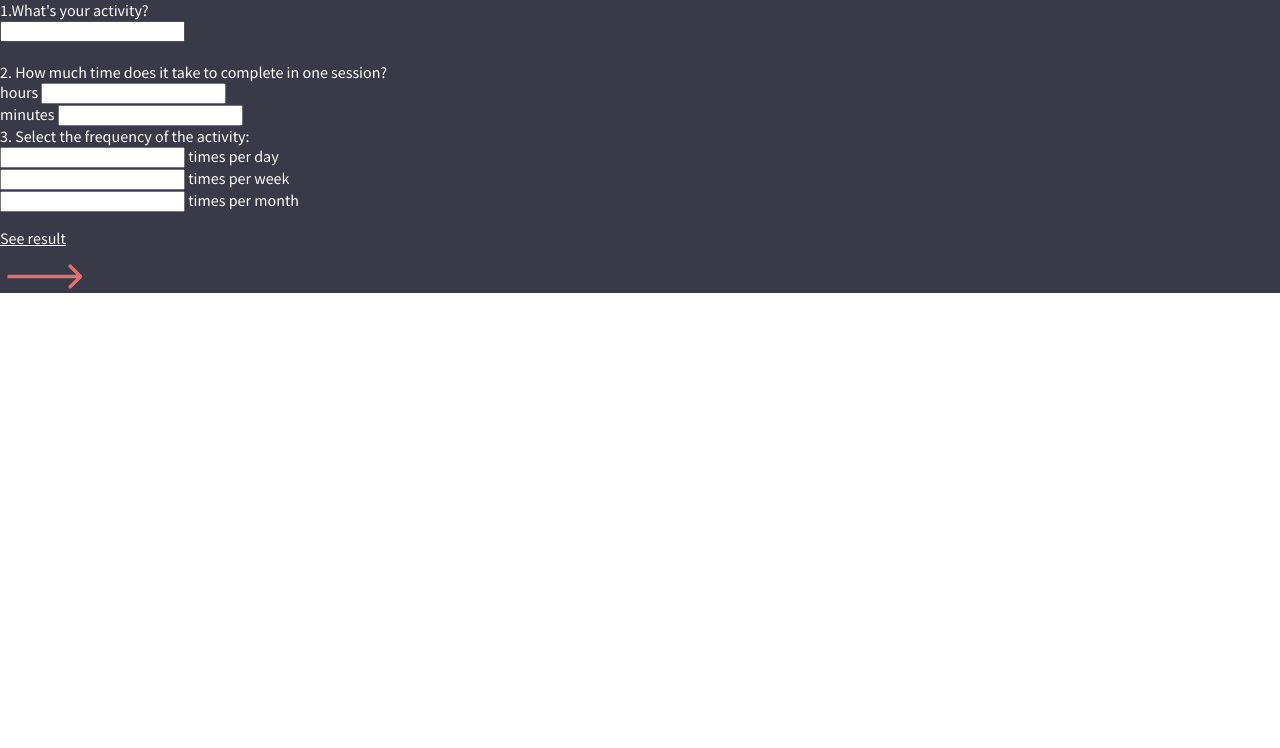
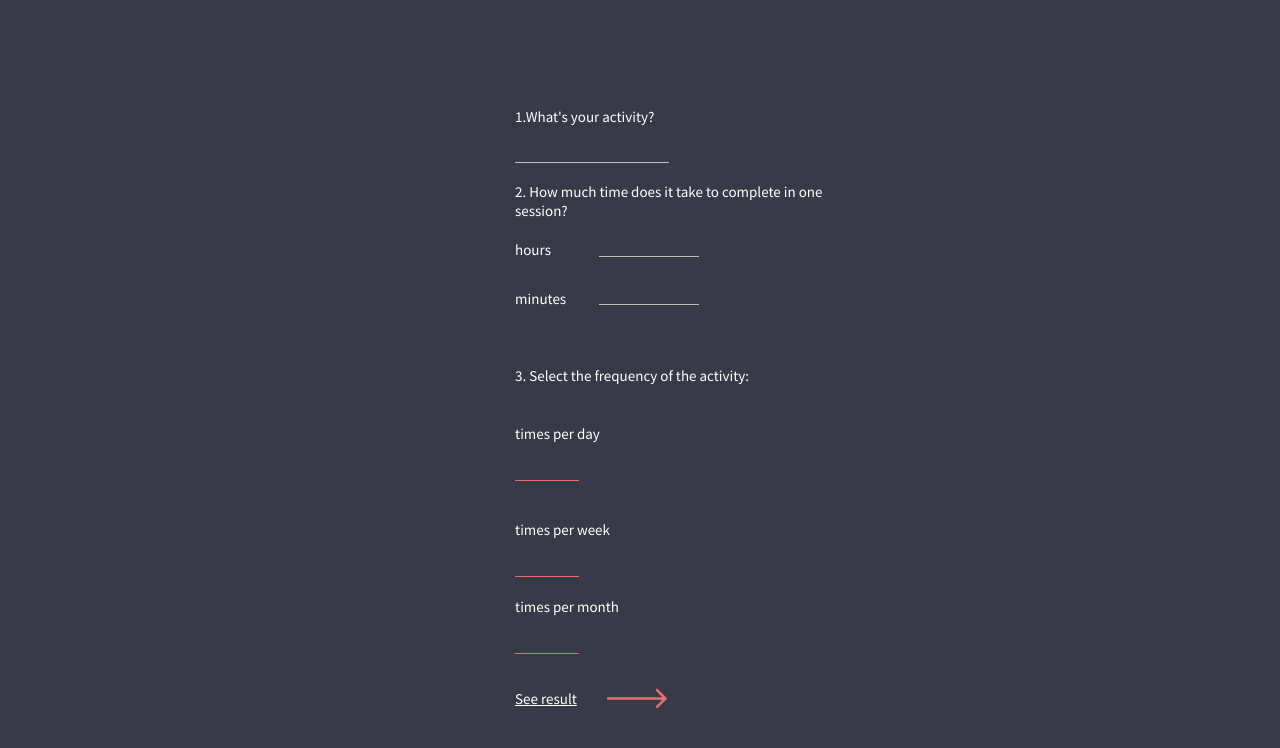
Before and after one commit to Marius4568/where-yo-time-at, a plain HTML site: page select-mob.html in a window 1280 px wide. Drawn offline with nearby package versions, Linux system fonts and the light colour scheme.

Commit message:
'2 commit'

```diff
--- a/select-mob.html
+++ b/select-mob.html
@@ -10,7 +10,7 @@
     <body data-barba="wrapper">
         <div data-barba="container" data-barba-namespace="mob-select">
             <div class="transition-div">
-
+                <div class="right-section-mob-wrapper">
                 <div class="right-section-mob">
                     <div class="form-wrapper-mob">
                         <form>
@@ -46,7 +46,7 @@
                                     <input class="text-input-style-red-mob" type="number" id="tpmonth" name="tpmonth"> <label for="tpmonth">times per month</label>
                                 </div>
                             </div>
-                        </form>
+
                             <a href="./result.html">
                                 <div class="next-btn-mob">
                                     <p>See result</p>
@@ -55,12 +55,16 @@
                                     </svg>
                                 </div>
                             </a>
+
+                        </form>
+
+                    </div>
                 </div>
             </div>
             </div>
         </div>
         <script src="https://unpkg.com/@barba/core"></script>
         <script src="https://cdnjs.cloudflare.com/ajax/libs/gsap/3.2.4/gsap.min.js"></script>
-        <script src="./main.js"></script>
+        <script type = "modules" src="./main.js"></script>
     </body>
 </html>
--- a/style.css
+++ b/style.css
@@ -250,14 +250,16 @@ height: 49%;
 padding: 0px 15%;
 }
 
-.right-section {
+/*//////////////*/
+
+.right-section, .right-section-mob {
 padding: 30px 30px 0 30px;
 display: inline-block;
 width: 60%;
 justify-self: flex-start;
 }
 
-.form-wrapper {
+.form-wrapper, .form-wrapper-mob {
 height: 100%;
 width: 100%;
 
@@ -281,7 +283,7 @@ input:-webkit-autofill:focus {
     transition: none;
   }
 
-.text-input-style {
+.text-input-style, .text-input-style-mob {
     border: none;
     border-bottom: 1px solid rgb(192, 192, 192);
     background: transparent;
@@ -292,7 +294,7 @@ input:-webkit-autofill:focus {
     width: 50%;
 }
 
-.text-input-style-red {
+.text-input-style-red, .text-input-style-red-mob {
     border: none;
     border-bottom: 1px solid #E07171;
     background: transparent;
@@ -303,7 +305,7 @@ input:-webkit-autofill:focus {
     width: 60px;
 }
 
-.text-input-style-red:focus {
+.text-input-style-red:focus, .text-input-style-red-mob:focus {
     outline: none;
     background: transparent;
     border-radius: 5px;
@@ -311,7 +313,7 @@ input:-webkit-autofill:focus {
 
 }
 
-.text-input-style:focus {
+.text-input-style:focus, .text-input-style-mob:focus {
     outline: none;
     background: transparent;
     border-radius: 5px;
@@ -420,6 +422,141 @@ transition: 300ms;
 .next-btn p {
     margin: none;
     padding-right: 70px;
+}
+
+
+.right-section-mob {
+
+}
+
+.right-section-mob-wrapper {
+width: 100%;
+height: 100vh;
+display: flex;
+justify-content: center;
+align-items: center;
+}
+.form-wrapper-mob {
+    display: flex;
+    flex-direction: column;
+    justify-content: center;
+    align-items: center;
+}
+
+
+.form-wrapper-mob form {
+    padding: 5%;
+    height: 85%;
+    position: relative;
+    display: flex;
+    flex-direction: column;
+    justify-content: center;
+    align-items: center;
+    font-size: 15px;
+    margin-left: 10%;
+}
+
+.form-wrapper-mob a {
+    width: 90%;
+}
+
+.firstq-wrap-mob,
+.secondq-wrap-mob,
+.thirdq-wrap-mob {
+    display: flex;
+    flex-direction: column;
+    justify-content: center;
+    align-items: flex-start;
+    width: 90%;
+}
+.text-input-style-mob {
+    width: 40%;
+    font-size: 14px;
+    height: 15px;
+}
+.firstq-text-input-mob {
+    width: 100%;
+    max-width: 150px;
+}
+
+.text-input-style-red-mob {
+    font-size: 14px;
+    height: 15px;
+
+}
+
+.secondq-wrap-mob {
+    margin-bottom: 60px;
+}
+
+.secondq-wrap-mob .time-wrap-mob label {
+    width: 60px;
+    margin-right: 10%;
+   margin-bottom: -2px;
+    align-self: flex-end;
+
+}
+
+
+.time-wrap-mob {
+    display: flex;
+    flex-direction: column;
+    justify-content: flex-start;
+}
+.hours-wrap-mob {
+    display: flex;
+    justify-content: flex-start;
+
+    margin-bottom: 30px;;
+}
+.text-input-style-mob {}
+
+.minutes-wrap-mob {
+    display: flex;
+    justify-content: flex-start;
+
+}
+.text-input-style-mob {}
+
+.thirdq-wrap-mob {}
+.thirdq-wrap-0-mob {
+    margin-bottom: 20px;
+}
+
+.thirdq-wrap-1-mob,
+.thirdq-wrap-2-mob,
+.thirdq-wrap-3-mob {
+    display: flex;
+    flex-direction: column-reverse;
+}
+
+.thirdq-wrap-1-mob label,
+.thirdq-wrap-2-mob label,
+.thirdq-wrap-3-mob label {
+margin-bottom: 20px;
+}
+
+.thirdq-wrap-1-mob input,
+.thirdq-wrap-2-mob input,
+.thirdq-wrap-3-mob input {
+margin-bottom: 20px;
+}
+
+
+
+
+.next-btn-mob {
+
+    display: flex;
+    align-items: center;
+}
+
+.next-btn-mob p {
+    margin-right: 30px;
+}
+
+.next-btn-mob svg {
+    width: 60px;
 }
 
 
```
Also changed, not shown: main.js (+9 -1 lines), 1 other file. Lines whose indentation alone changed are shown as unchanged.
